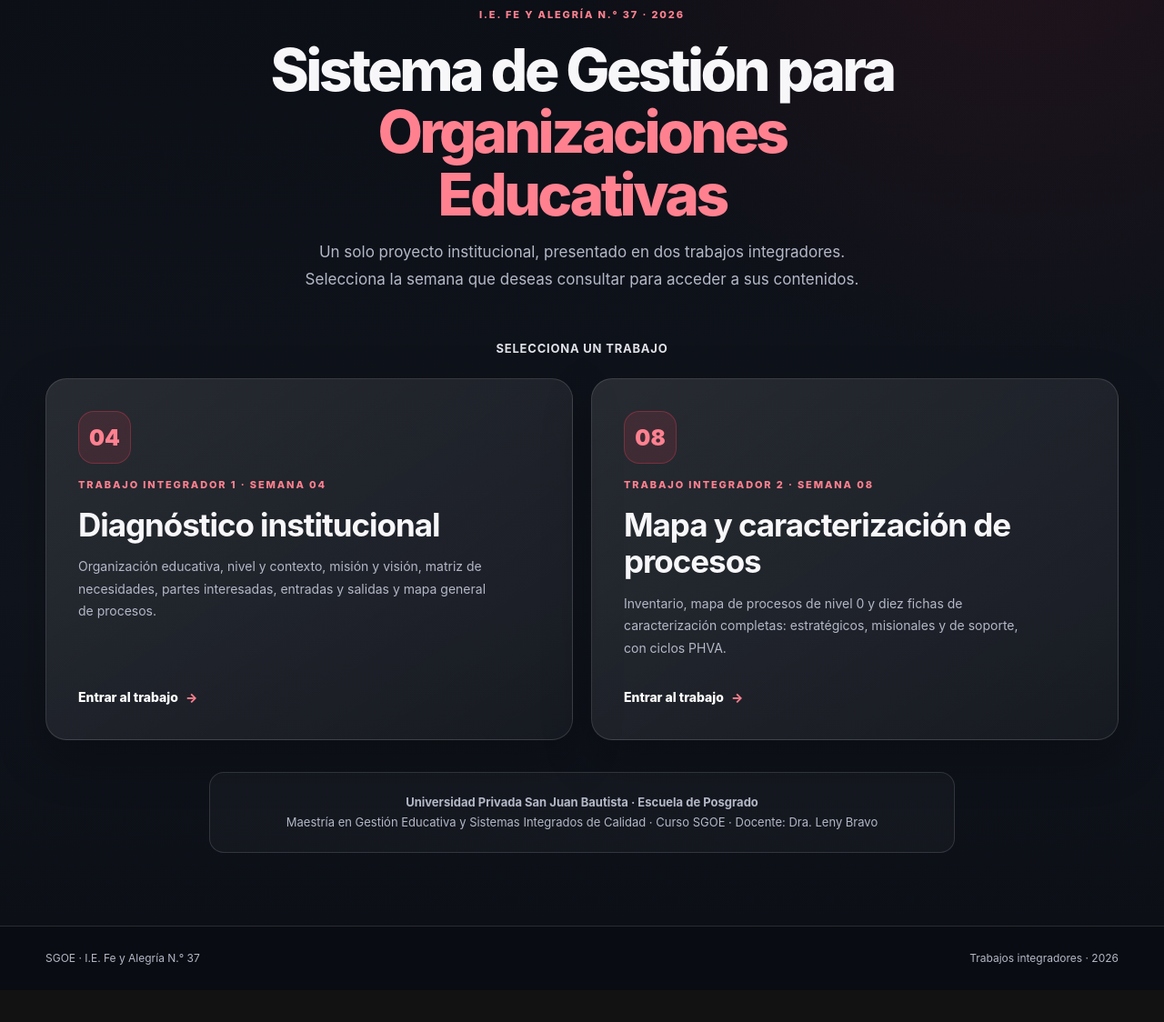
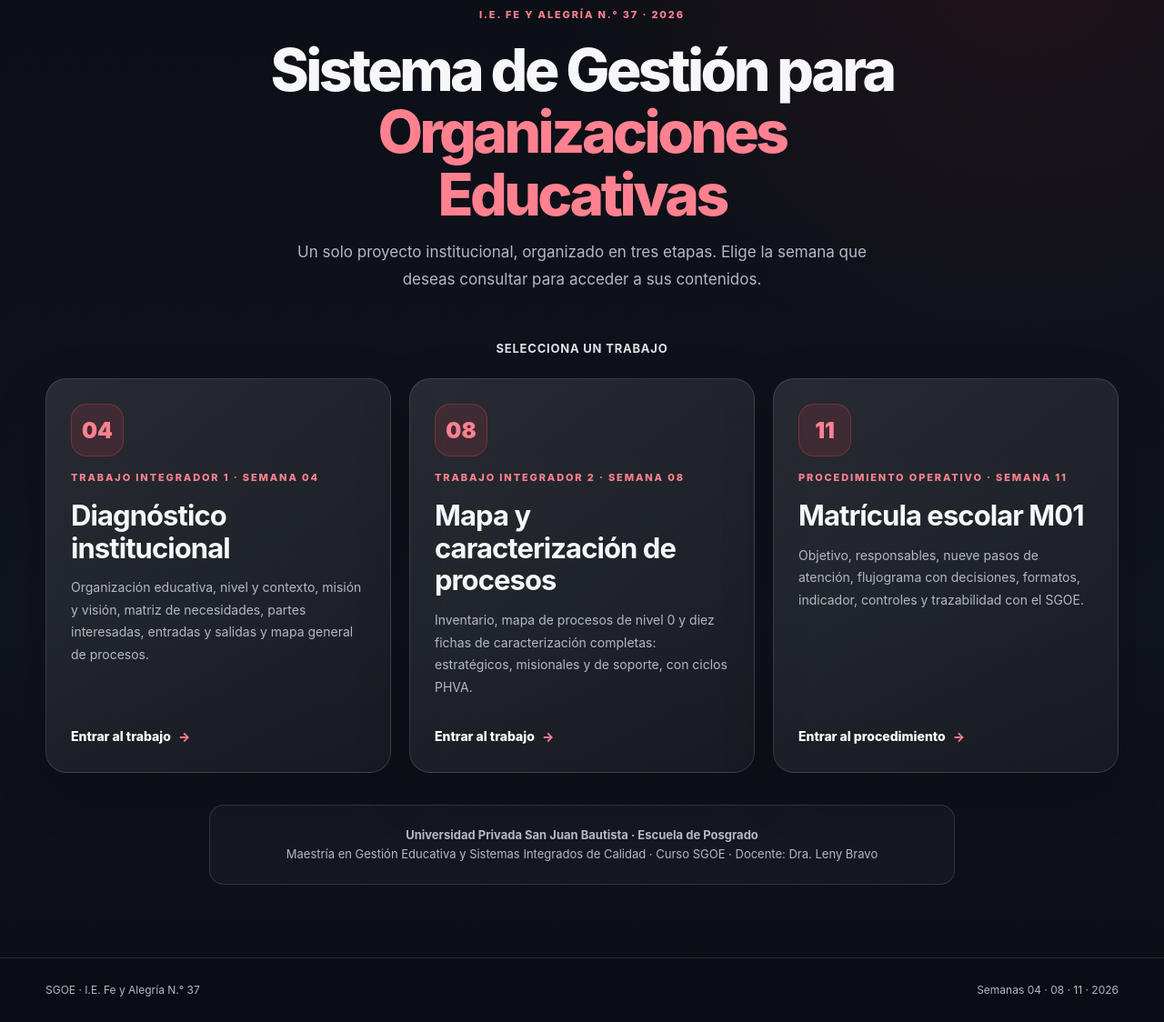
Before and after one commit to pansitozzz/fe-y-alegria-37-sgoe, a plain HTML site: page index.html in a window 1280 px wide. Shown: the part 148-1272 px from the top of the page at 91% size. Before the commit the page ends 1237 px from the top, so only its background shows below. Drawn offline with Linux system fonts and the light colour scheme.

Commit message:
Añadir acceso independiente a Semana 11 en portada SGOE

```diff
--- a/index.html
+++ b/index.html
@@ -4,7 +4,7 @@
   <meta charset="utf-8">
   <meta name="viewport" content="width=device-width, initial-scale=1">
   <meta name="theme-color" content="#0b1220">
-  <meta name="description" content="Sistema de Gestión para Organizaciones Educativas, I.E. Fe y Alegría N.° 37. Selecciona el Trabajo Integrador de la Semana 04 o Semana 08.">
+  <meta name="description" content="Sistema de Gestión para Organizaciones Educativas, I.E. Fe y Alegría N.° 37. Selecciona el trabajo de la Semana 04, la Semana 08 o el procedimiento M01 de la Semana 11.">
   <title>SGOE · Fe y Alegría 37 · Selección de trabajos</title>
   <link rel="stylesheet" href="assets/site.css">
 </head>
@@ -22,10 +22,10 @@
         <div class="landing-intro">
           <span class="eyebrow">I.E. Fe y Alegría N.° 37 · 2026</span>
           <h1>Sistema de Gestión para <span>Organizaciones Educativas</span></h1>
-          <p>Un solo proyecto institucional, presentado en dos trabajos integradores. Selecciona la semana que deseas consultar para acceder a sus contenidos.</p>
+          <p>Un solo proyecto institucional, organizado en tres etapas. Elige la semana que deseas consultar para acceder a sus contenidos.</p>
         </div>
         <p class="choose-heading">SELECCIONA UN TRABAJO</p>
-        <div class="choose-grid">
+        <div class="choose-grid three-weeks">
           <a class="choose-card" href="semana-04.html" aria-label="Abrir Trabajo Integrador 1, Semana 04">
             <span class="choose-no">04</span>
             <small>Trabajo Integrador 1 · Semana 04</small>
@@ -40,6 +40,13 @@
             <p>Inventario, mapa de procesos de nivel 0 y diez fichas de caracterización completas: estratégicos, misionales y de soporte, con ciclos PHVA.</p>
             <span class="choose-action">Entrar al trabajo <span aria-hidden="true">→</span></span>
           </a>
+          <a class="choose-card" href="semana-11.html" aria-label="Abrir Semana 11, procedimiento de matrícula escolar M01">
+            <span class="choose-no">11</span>
+            <small>Procedimiento operativo · Semana 11</small>
+            <h2>Matrícula escolar M01</h2>
+            <p>Objetivo, responsables, nueve pasos de atención, flujograma con decisiones, formatos, indicador, controles y trazabilidad con el SGOE.</p>
+            <span class="choose-action">Entrar al procedimiento <span aria-hidden="true">→</span></span>
+          </a>
         </div>
         <div class="landing-bottom">
           <strong>Universidad Privada San Juan Bautista · Escuela de Posgrado</strong>
@@ -49,7 +56,7 @@
     </section>
   </main>
   <footer>
-    <div class="wrap footer-inner"><span>SGOE · I.E. Fe y Alegría N.° 37</span><span>Trabajos integradores · 2026</span></div>
+    <div class="wrap footer-inner"><span>SGOE · I.E. Fe y Alegría N.° 37</span><span>Semanas 04 · 08 · 11 · 2026</span></div>
   </footer>
 </body>
 </html>
```
